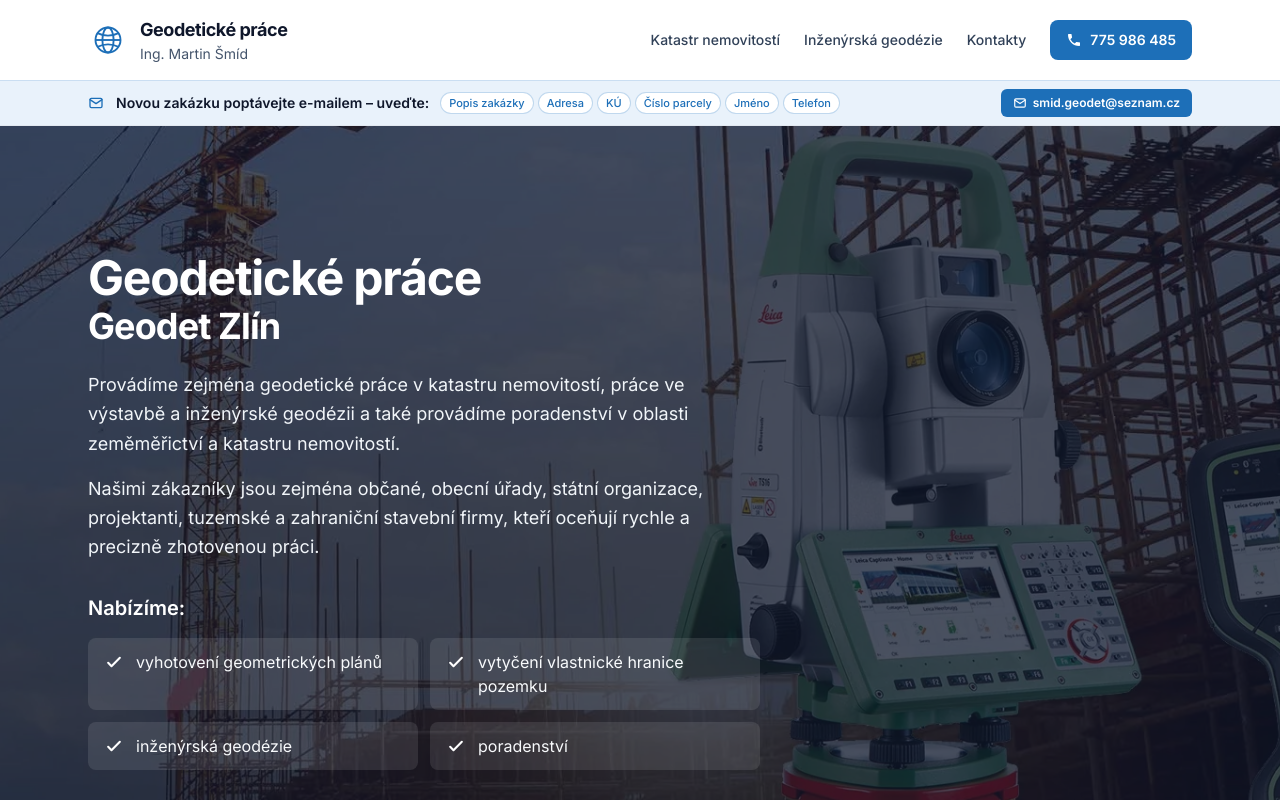
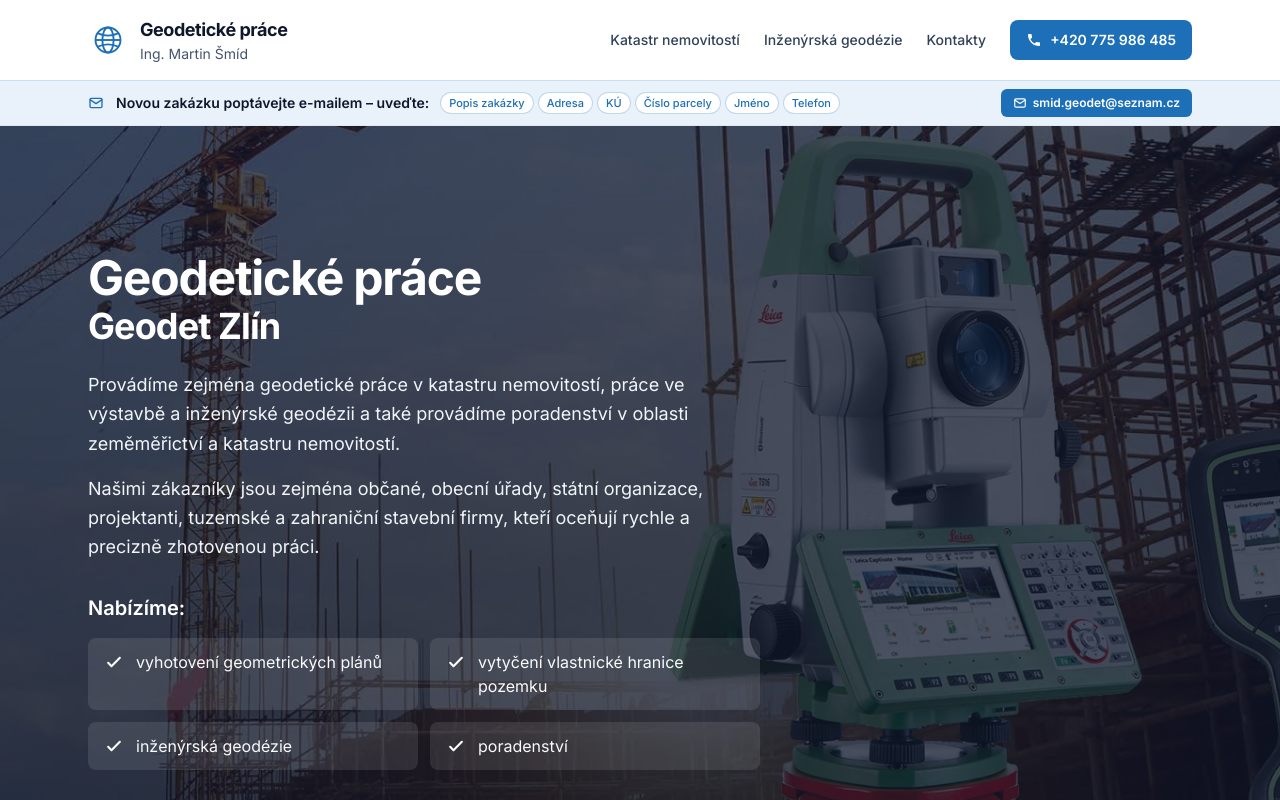
Before and after one commit to kapusnak/geodet-zlin, a Next.js app: page / in a window 1280 px wide. Shown: the top 800 px of the page. Built offline with nearby package versions, Linux system fonts and the light colour scheme.

Commit message:
Add +420 prefix to desktop header phone button
Co-authored-by: Cursor <cursoragent@cursor.com>

```diff
--- a/app/components/Header.tsx
+++ b/app/components/Header.tsx
@@ -138,7 +138,7 @@ export default function Header() {
             >
               <path d="M6.62 10.79a15.05 15.05 0 0 0 6.59 6.59l2.2-2.2a1 1 0 0 1 1.02-.24c1.12.37 2.33.57 3.57.57a1 1 0 0 1 1 1V20a1 1 0 0 1-1 1C10.61 21 3 13.39 3 4a1 1 0 0 1 1-1h3.5a1 1 0 0 1 1 1c0 1.24.2 2.45.57 3.57a1 1 0 0 1-.24 1.02l-2.21 2.2Z" />
             </svg>
-            775 986 485
+            +420 775 986 485
           </a>
         </nav>
 
```
